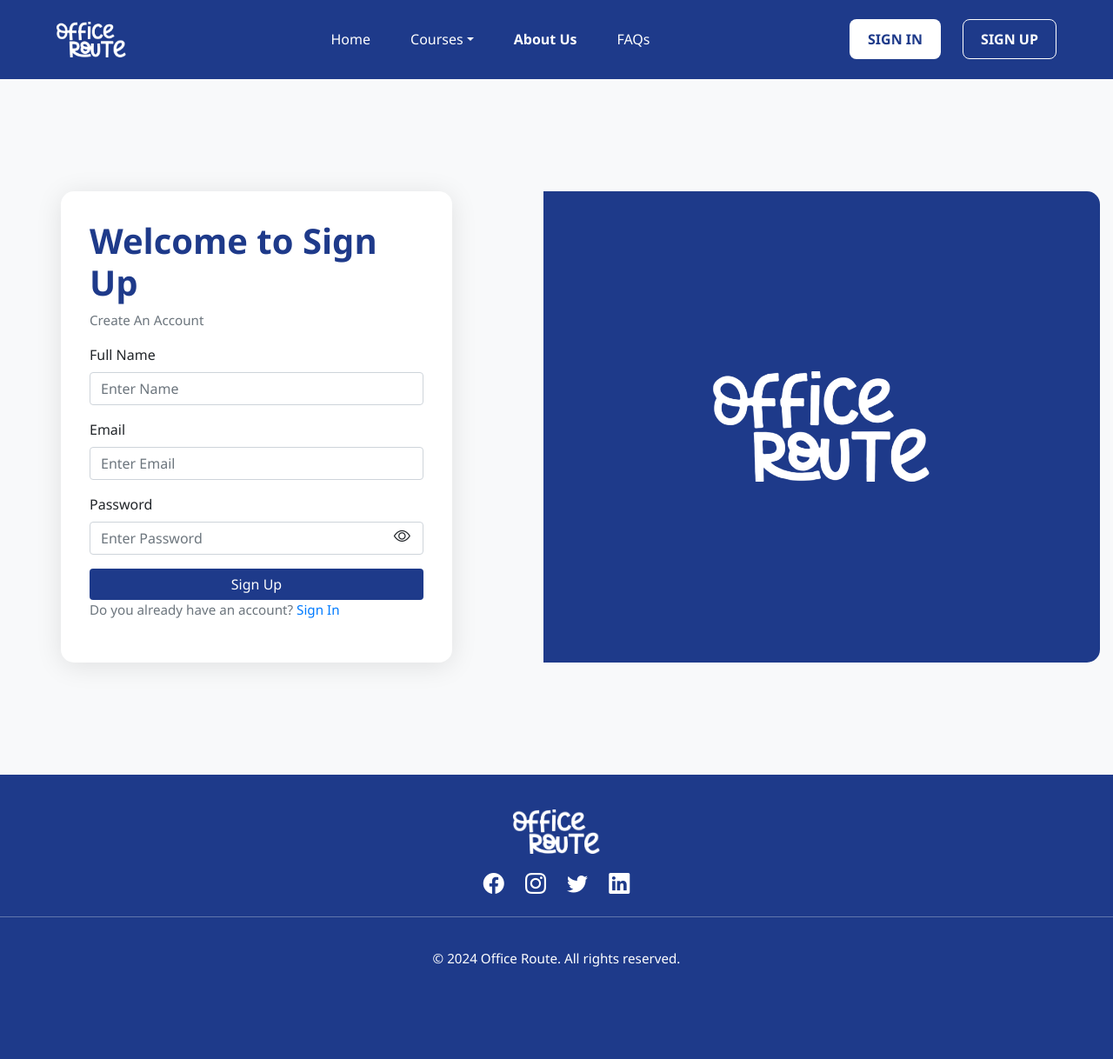
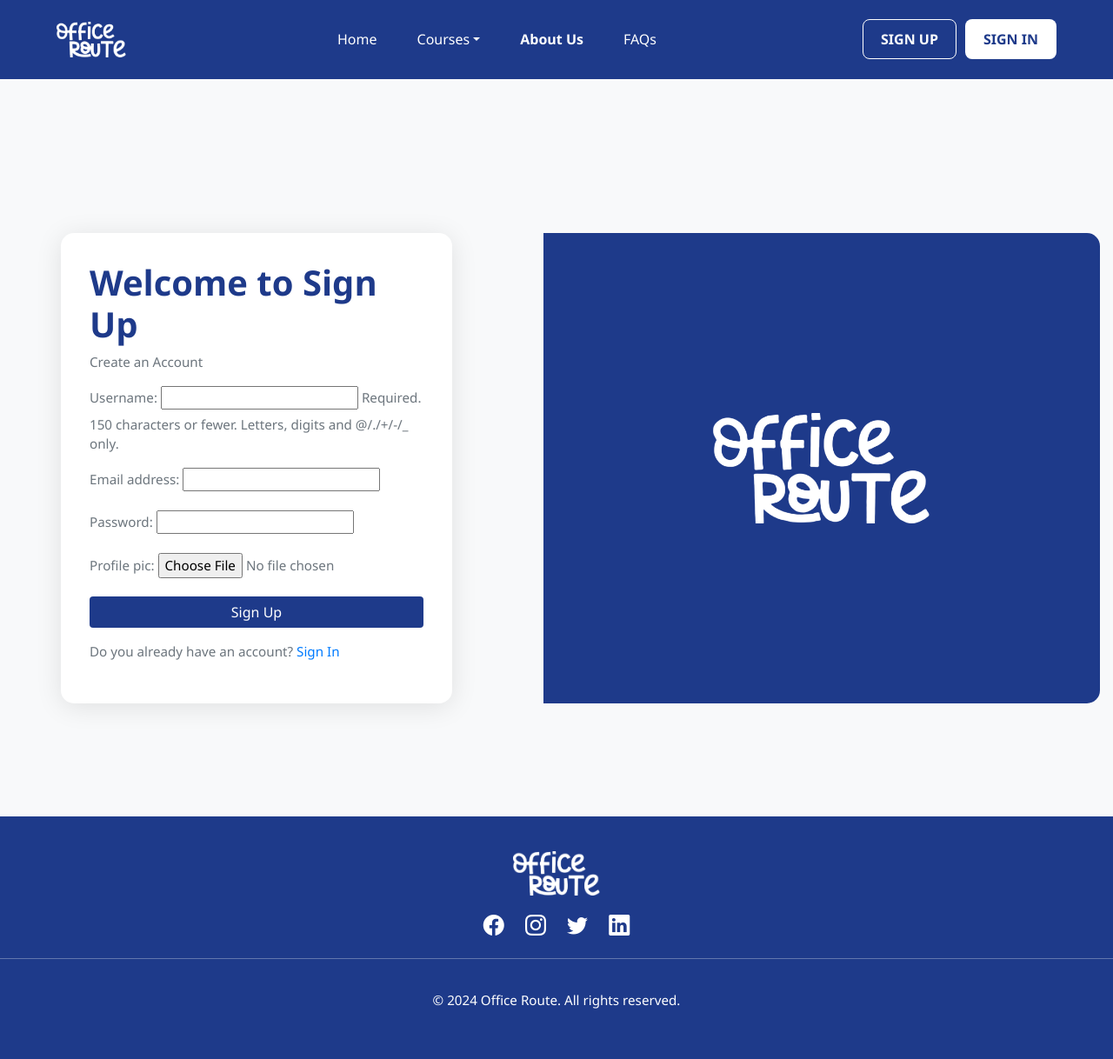
Before and after one commit to QousulHaq/office_route-backend, a Django app: page /signup/ in a window 1280 px wide. Shown: the whole page at 87% size. Before the commit the page ends 1112 px from the top, so only its background shows below. Run offline with Django 5.2, Linux system fonts and the light colour scheme; some libraries are stand-ins or nearby versions.

Commit message:
create user login dan signup

```diff
--- a/main/admin.py
+++ b/main/admin.py
@@ -1,7 +1,8 @@
 from django.contrib import admin
-from .models import Course, Service
+from .models import Course, Service, UserProfileInfo
 
 # Register your models here.
 
 admin.site.register(Course)
 admin.site.register(Service)
+admin.site.register(UserProfileInfo)
--- /dev/null
+++ b/main/forms.py
@@ -0,0 +1,17 @@
+from django import forms
+from django.contrib.auth.models import User
+from main.models import UserProfileInfo
+
+class UserForm(forms.ModelForm):
+    password = forms.CharField(widget=forms.PasswordInput())
+    # password = forms.CharField(widget=forms.PasswordInput(attrs={'class': 'form-control'}))
+    class Meta():
+        model = User
+        fields = ('username', 'email', 'password',)
+        # fields = ('username', 'email', 'password', 'first_name', 'last_name')
+
+class UserProfileInfoForm(forms.ModelForm):
+    class Meta():
+        model = UserProfileInfo
+        fields = ('profile_pic',)
+        # fields = ('profile_pic', 'first_name', 'last_name')
--- a/main/models.py
+++ b/main/models.py
@@ -1,4 +1,5 @@
 from django.db import models
+from django.contrib.auth.models import User
 
 # Create your models here.
 
@@ -20,3 +21,16 @@ class Service(models.Model):
 
     def __str__(self):
         return self.title
+
+class UserProfileInfo(models.Model):
+    # Create relationship (don't inherit from User!)
+    user = models.OneToOneField(User, on_delete=models.CASCADE)
+
+    # Add any additional attributes you want
+    portfolio_site = models.URLField(blank=True)
+    profile_pic = models.ImageField(upload_to='profile_pics', blank=True)
+
+    # Create __str__ method to override the default one
+    def __str__(self):
+        # Built-in attribute of django.contrib.auth.models.User !
+        return self.user.username
--- a/main/templates/includes/navbar.html
+++ b/main/templates/includes/navbar.html
@@ -24,9 +24,17 @@
             <li class="nav-item"><a class="nav-link" href="{% url 'faqs' %}">FAQs</a></li>
           </ul>
           <div class="btn-container ms-auto">
-            <a class="btn btn-signin" href="{% url 'login' %}">Sign In</a>
             <a class="btn btn-signup" href="{% url 'signup' %}">Sign Up</a>
           </div>
+          {% if user.is_authenticated %}
+          <div class="btn-container ms-auto">
+            <a class="btn btn-signup" href="{% url 'logout' %}">Logout</a>
+          </div>
+          {% else %}
+          <div class="btn-container ms-auto">
+            <a class="btn btn-signin" href="{% url 'login' %}">Sign In</a>
+          </div>
+          {% endif %}
           <audio id="navbarSigninSound" src="{% static 'main/audio/LoginOfficeRoute.mp3' %}"></audio>
         </div>
       </div>
--- a/main/templates/main/signup.html
+++ b/main/templates/main/signup.html
@@ -10,48 +10,47 @@
     <link rel="stylesheet" href="{% static 'main/css/styles.css' %}" />
 </head>
 <body>
-     <!-- Navbar -->
-     {% include 'includes/navbar.html' %}
-      <!-- End Navbar -->
+    <!-- Navbar -->
+    {% include 'includes/navbar.html' %}
+    <!-- End Navbar -->
 
-    <div class="container-signup">
+    <div class="container-signup mt-5">
         <div class="row w-100">
+            <!-- Form Section -->
             <div class="col-md-6 d-flex justify-content-center align-items-center">
-                <div class="form-container-signup">
+                <div class="form-container-signup w-75">
+                    {% if registered %}
+                    <h1>Thank you for registering!</h1>
+                    <p>You can now log in to your account.</p>
+                    <p><a href="{% url 'login' %}">Click here to log in</a></p>
+                    {% else %}
                     <h1>Welcome to Sign Up</h1>
-                    <p>Create An Account</p>
-                    <form id="SignupForm">
-                        <div class="form-group">
-                            <label for="name">Full Name</label>
-                            <input type="name" class="form-control" id="name" placeholder="Enter Name" required>
-                        </div>
-                        <div class="form-group">
-                            <label for="email">Email</label>
-                            <input type="email" class="form-control" id="email" placeholder="Enter Email" required>
-                        </div>
-                        <div class="form-group">
-                            <label for="password">Password</label>
-                            <input type="password" class="form-control" id="password" placeholder="Enter Password" required>
-                        <i class="bi bi-eye eye-icon" id="togglePassword"></i>
-                        </div>
+                    <p>Create an Account</p>
+                    <form enctype="multipart/form-data" method="post">
+                        {% csrf_token %}
+                        {{ user_form.as_p }}
+                        {{ profile_form.as_p }}
                         <button type="submit" class="btn btn-primary btn-block">Sign Up</button>
                     </form>
-                    <p>Do you already have an account? <a href="login.html">Sign In</a></p>
+                    {% endif %}
+                    <p class="mt-3">Do you already have an account? <a href="{% url 'login' %}">Sign In</a></p>
                 </div>
             </div>
-            <div class="col-md-6 logo-container">
-                <img src="{% static 'main/images/LogoOR.png' %}" alt="Office Route Logo" />
+
+            <!-- Logo Section -->
+            <div class="col-md-6 logo-container text-center">
+                <img src="{% static 'main/images/LogoOR.png' %}" alt="Office Route Logo" class="img-fluid" />
             </div>
         </div>
     </div>
+
+    <!-- Footer Section -->
+    {% include 'includes/footer.html' %}
+
+    <!-- Script Section -->
     <script src="https://code.jquery.com/jquery-3.6.0.min.js"></script>
     <script src="{% static 'main/js/script.js' %}"></script>
     <script src="https://cdn.jsdelivr.net/npm/@popperjs/core@2.9.3/dist/umd/popper.min.js"></script>
     <script src="https://stackpath.bootstrapcdn.com/bootstrap/4.5.2/js/bootstrap.min.js"></script>
-
-    <!-- Footer section -->
-    {% include 'includes/footer.html' %}
-      <script src="https://cdn.jsdelivr.net/npm/bootstrap@5.3.0-alpha1/dist/js/bootstrap.bundle.min.js"></script>
-      <!-- End Footer section -->
 </body>
 </html>
--- a/main/urls.py
+++ b/main/urls.py
@@ -5,7 +5,9 @@ urlpatterns = [
     path('about/', views.about, name='about'),
     path('', views.index, name='index'),
     path('signup/', views.signup, name='signup'),
-    path('login/', views.login, name='login'),
+    path('login', views.login_view, name='login'),
     path('faqs', views.faqs, name='faqs'),
     path('all_course', views.all_course, name='all_course'),
+    path('logout/', views.user_logout, name='logout'),
+    # Add paths for other pages like 'about', 'faqs', 'all_courses' as needed.
 ]
--- a/main/views.py
+++ b/main/views.py
@@ -1,6 +1,11 @@
 from django.shortcuts import render
 from django.http import HttpResponse
 from main.models import Course, Service
+from main.forms import UserForm, UserProfileInfoForm
+from django.contrib.auth import authenticate, login, logout
+from django.http import HttpResponseRedirect, HttpResponse
+from django.urls import reverse
+from django.contrib.auth.decorators import login_required
 
 # Create your views here.
 def about(request):
@@ -11,11 +16,66 @@ def index(request):
     service_data = Service.objects.all()
     return render(request, 'main/index.html', context={"course" : course_data, "service" : service_data})
 
+@login_required
+def special(request):
+    return HttpResponse("You are logged in, Nice!")
+
+@login_required
+def user_logout(request):
+    logout(request)
+    return HttpResponseRedirect(reverse("index"))
+
 def signup(request):
-    return render(request, 'main/signup.html')
+    registered = False  # Beri nilai awal pada variabel
 
-def login(request):
-    return render(request, 'main/login.html')
+    if request.method == 'POST':
+        user_form = UserForm(data=request.POST)
+        profile_form = UserProfileInfoForm(data=request.POST)
+
+        if user_form.is_valid() and profile_form.is_valid():
+            user = user_form.save()
+            user.set_password(user.password)  # Hash the password
+            user.save()
+
+            profile = profile_form.save(commit=False)
+            profile.user = user  # OneToOne relationship
+
+            if "profile_pic" in request.FILES:
+                profile.profile_pic = request.FILES["profile_pic"]
+
+            profile.save()
+
+            registered = True
+        else:
+            print(user_form.errors, profile_form.errors)
+    else:
+        user_form = UserForm()
+        profile_form = UserProfileInfoForm()
+
+    # Masukkan semua variabel ke dalam konteks template
+    formdict = {'user_form': user_form, 'profile_form': profile_form, 'registered': registered}
+    return render(request, 'main/signup.html', formdict)
+
+
+def login_view(request):
+    if request.method == "POST":
+        username = request.POST.get("username")  # Get from login.html
+        password = request.POST.get("password")  # Get from login.html
+
+        user = authenticate(username=username, password=password)
+
+        if user:
+            if user.is_active:
+                login(request, user)
+                return HttpResponseRedirect(reverse("index"))
+            else:
+                return HttpResponse("Account not active")
+        else:
+            print("Someone tried to login and failed")
+            print(f"Username: {username} and password: {password}")
+            return HttpResponse("Invalid login details supplied!")
+    else:
+        return render(request, "main/login.html", {})
 
 def faqs(request):
     return render(request, 'main/faqs.html')
```
Also changed, not shown: main/templates/main/login.html (+23 -30 lines), office_route/settings.py (+10 -1 lines).
